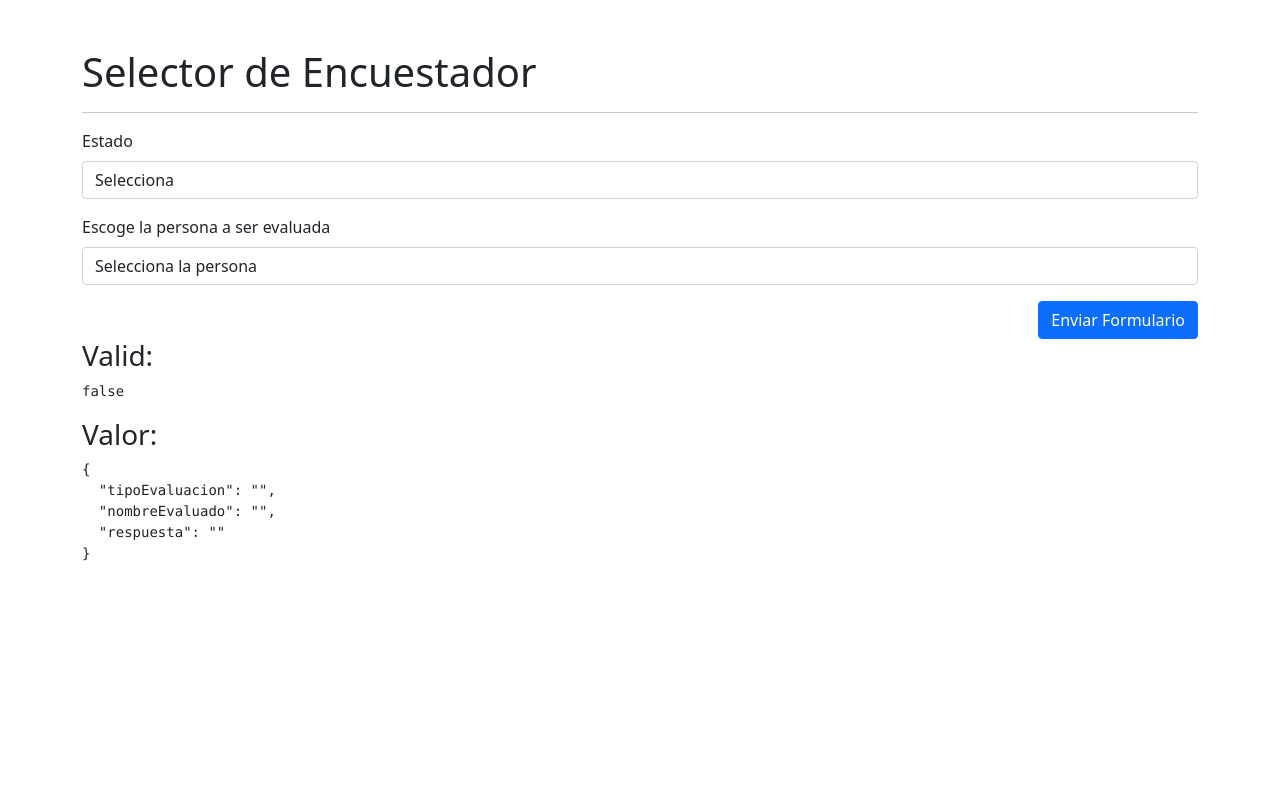
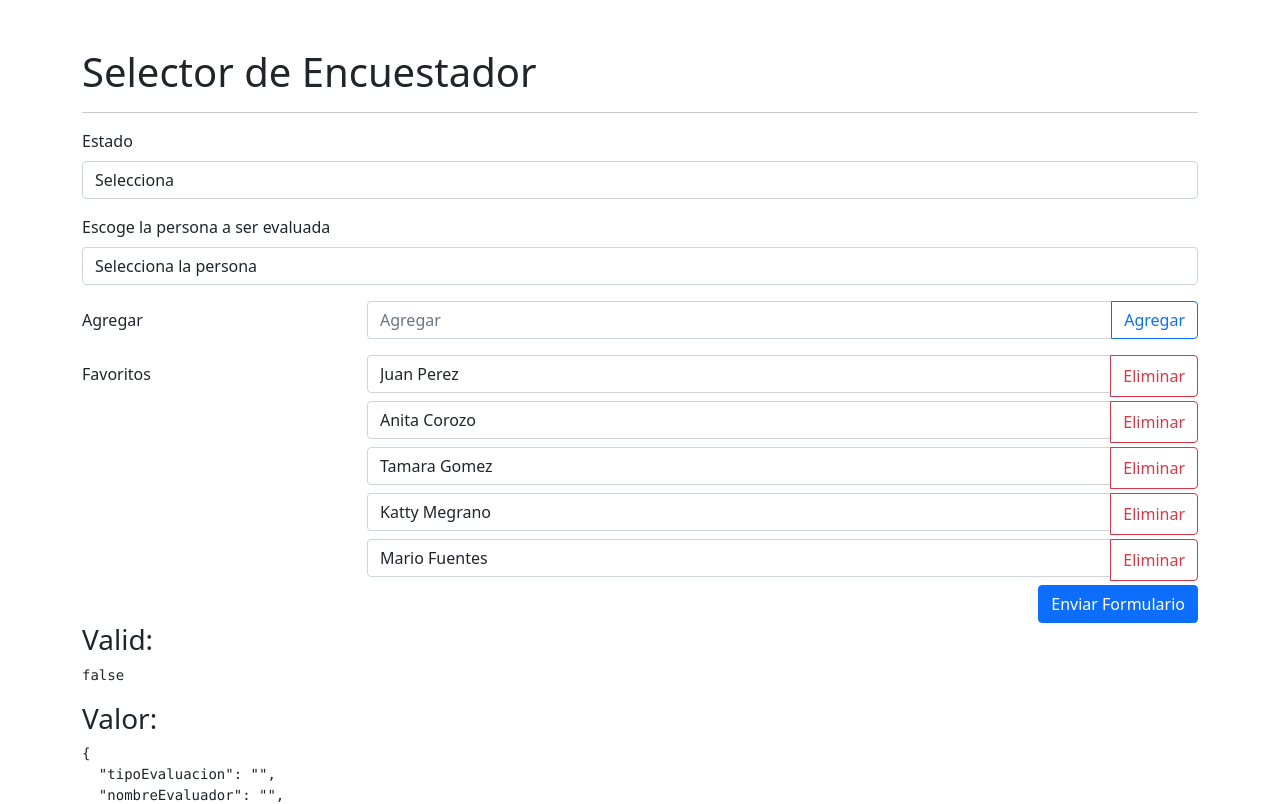
Before and after one commit to FernandoHer/encuesta, an Angular app: page /selector/selector in a window 1280 px wide. Shown: the top 804 px of the page. Built offline with nearby package versions, Linux system fonts and the light colour scheme.

Commit message:
Mejora de diseño

```diff
--- a/src/app/encuesta/pages/selector/selector/selector.component.html
+++ b/src/app/encuesta/pages/selector/selector/selector.component.html
@@ -18,19 +18,60 @@
         </div>
     </div>
 
-    <!-- Selecciona persona -->
+    <!-- Selecciona la persona que va a realizar la evaluación-->
 
     <div class="row mb-3">
         <div class="col">
             <label class="form-label">Escoge la persona a ser evaluada</label>
             <select class="form-control"
-                    formControlName="nombreEvaluado">
+                    formControlName="nombreEvaluador">
                 <option value="">Selecciona la persona</option>
-                <option *ngFor="let evaluado of nombreEvaluado"
+                <option *ngFor="let evaluado of nombreEvaluador"
                         [value]="evaluado">{{evaluado}}</option>
             </select>
 
         </div>
+    </div>
+
+    <!-- Agregar a persona que va a Evaluar -->
+
+    <div class="mb-3 row">
+        <label class="col-sm-3 col-form-label">Agregar</label>
+        <div class="col-sm-9">
+            <div class="input-group">
+                <input  class="form-control"
+                        [formControl] = "nuevoPersonasAEvaluar"
+                        placeholder="Agregar"
+                        (keyup.enter)=(agregarFavorito())>
+                <button class="btn btn-outline-primary"
+                        type="button"
+                        (click)="agregarFavorito()"
+                        >
+                        Agregar
+                </button>
+
+            </div>
+        </div>
+
+    </div>
+    <div class="=mb-3 row">
+        <label class="col-sm-3 col-form-label">Favoritos</label>
+        <div    class="col-sm-9"
+                formArrayName="personasAEvaluar">
+
+            <div    class="input-group mb-1"
+                    *ngFor="let favorito of personasAEvaluarArr.controls; let i = index ">
+                <input  class="form-control mb-1"
+                        [formControlName]="i">
+                <button class="btn btn-outline-danger"
+                        type="button"
+                        (click)="borrar(i)">
+                        Eliminar
+                </button>
+            </div>
+
+        </div>
+
     </div>
 
 
--- a/src/app/encuesta/pages/selector/selector/selector.component.ts
+++ b/src/app/encuesta/pages/selector/selector/selector.component.ts
@@ -1,5 +1,5 @@
 import { Component, OnInit } from '@angular/core';
-import { FormBuilder, FormGroup, Validators } from '@angular/forms';
+import { FormArray, FormBuilder, FormControl, FormGroup, Validators } from '@angular/forms';
 
 @Component({
   selector: 'app-selector',
@@ -12,13 +12,28 @@ export class SelectorComponent implements OnInit {
   miFormulario:FormGroup = this.fb.group(
     {
       tipoEvaluacion: ['',Validators.required],
-      nombreEvaluado: ['',Validators.required],
-      respuesta: ['', Validators.required]
+      nombreEvaluador: ['',Validators.required],
+      personasAEvaluar: this.fb.array ([
+      ['Juan Perez',[ Validators.required,Validators.minLength(3)]],
+      ['Anita Corozo',[ Validators.required,Validators.minLength(3)]],
+      ['Tamara Gomez',[ Validators.required,Validators.minLength(3)]],
+      ['Katty Megrano',[ Validators.required,Validators.minLength(3)]],
+      ['Mario Fuentes',[ Validators.required,Validators.minLength(3)]]
+
+      ])
     }
   )
 
   tipoEvaluacion:string[] =[];
-  nombreEvaluado:string[] =[];
+  personasAEvaluar:string[] =[];
+  nombreEvaluador:string[] =[];
+  nuevoPersonasAEvaluar: FormControl =this.fb.control('',Validators.required);
+
+  get personasAEvaluarArr(){
+    return this.miFormulario.get('personasAEvaluar') as FormArray;
+  }
+
+
   index:number = 0
 
 
@@ -31,13 +46,27 @@ export class SelectorComponent implements OnInit {
       'Auto Evaluacion', 'Evaluar un Profesor', 'Evaluar un Directivo'
     ];
 
-    // codigo del Alunmo la primera posicion
-    this.nombreEvaluado =[
-      'A1','Carlos Perez','Juan Alvarez', 'Ricardo Zapata'
+    // Persona a Evaluar
+    this.nombreEvaluador =[
+      'Carlos Perez','Juan Alvarez', 'Ricardo Zapata'
     ];
+
 
   }
 
+  agregarFavorito(){
+    if(this.nuevoPersonasAEvaluar.invalid){
+      return;
+    }
+    // this.favoritosArr.push(new FormControl(this.nuevoFavorito.value,[Validators.required,Validators.minLength(3)]));
+    this.personasAEvaluarArr.push(this.fb.control(this.nuevoPersonasAEvaluar.value,[Validators.required,Validators.minLength(3)]));
+    this.nuevoPersonasAEvaluar.reset();
+  }
+
+  borrar(index:number){
+    console.log(this.miFormulario.controls['personasAEvaluar'].value[index]);
+    this.personasAEvaluarArr.removeAt(index);
+  };
 
 
   guardar(){
```
